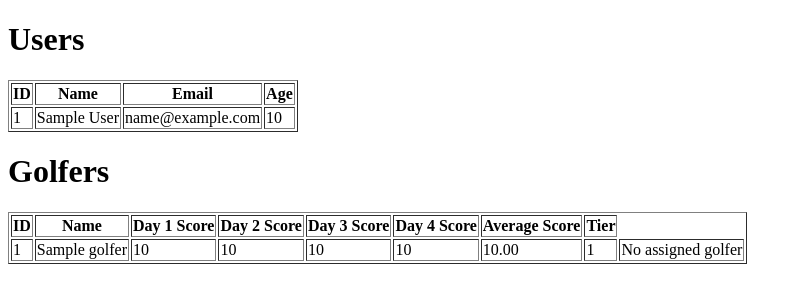
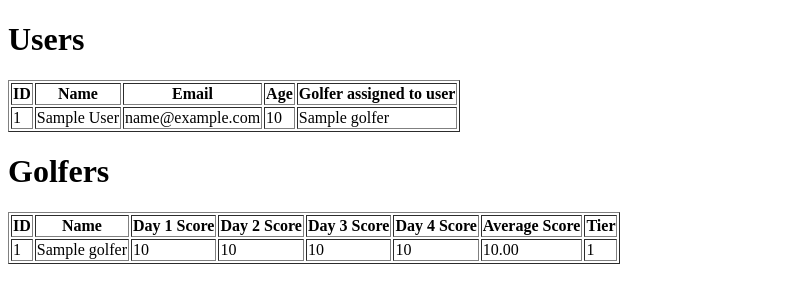
Before and after one commit to oboyle3/Baker_Golf, a Django app: page /users/ in a window 1280 px wide. Shown: the top 303 px of the page, without its empty margins (0-802 px from the left). Run offline with Django 5.2, Linux system fonts and the light colour scheme; tables that the repository leaves empty hold one stand-in row (values such as "Sample post").

Commit message:
added assigning to user on main html and db inserts

```diff
--- a/myapp/templates/users.html
+++ b/myapp/templates/users.html
@@ -14,6 +14,7 @@
                 <th>Name</th>
                 <th>Email</th>
                 <th>Age</th>
+                <th>Golfer assigned to user</th>
             </tr>
         </thead>
         <tbody>
@@ -23,6 +24,13 @@
                     <td>{{ user.name }}</td>
                     <td>{{ user.email }}</td>
                     <td>{{ user.age }}</td>
+                    <td>
+                        {% for user_golfer in user.usergolfer_set.all %}
+                            {{ user_golfer.golfer.name }}<br>
+                        {% empty %}
+                            No assigned golfer
+                        {% endfor %}
+                    </td>
                 </tr>
             {% endfor %}
         </tbody>
@@ -53,13 +61,6 @@
                     <td>{{ golfer.day_4_score }}</td>
                     <td>{{ golfer.average_scores_dayoverday }}</td>
                     <td>{{ golfer.tier }}</td>
-                    <td>
-                        {% for user_golfer in user.usergolfer_set.all %}
-                            {{ user_golfer.golfer.name }}<br>
-                        {% empty %}
-                            No assigned golfer
-                        {% endfor %}
-                    </td>
                 </tr>
             {% endfor %}
         </tbody>
```
